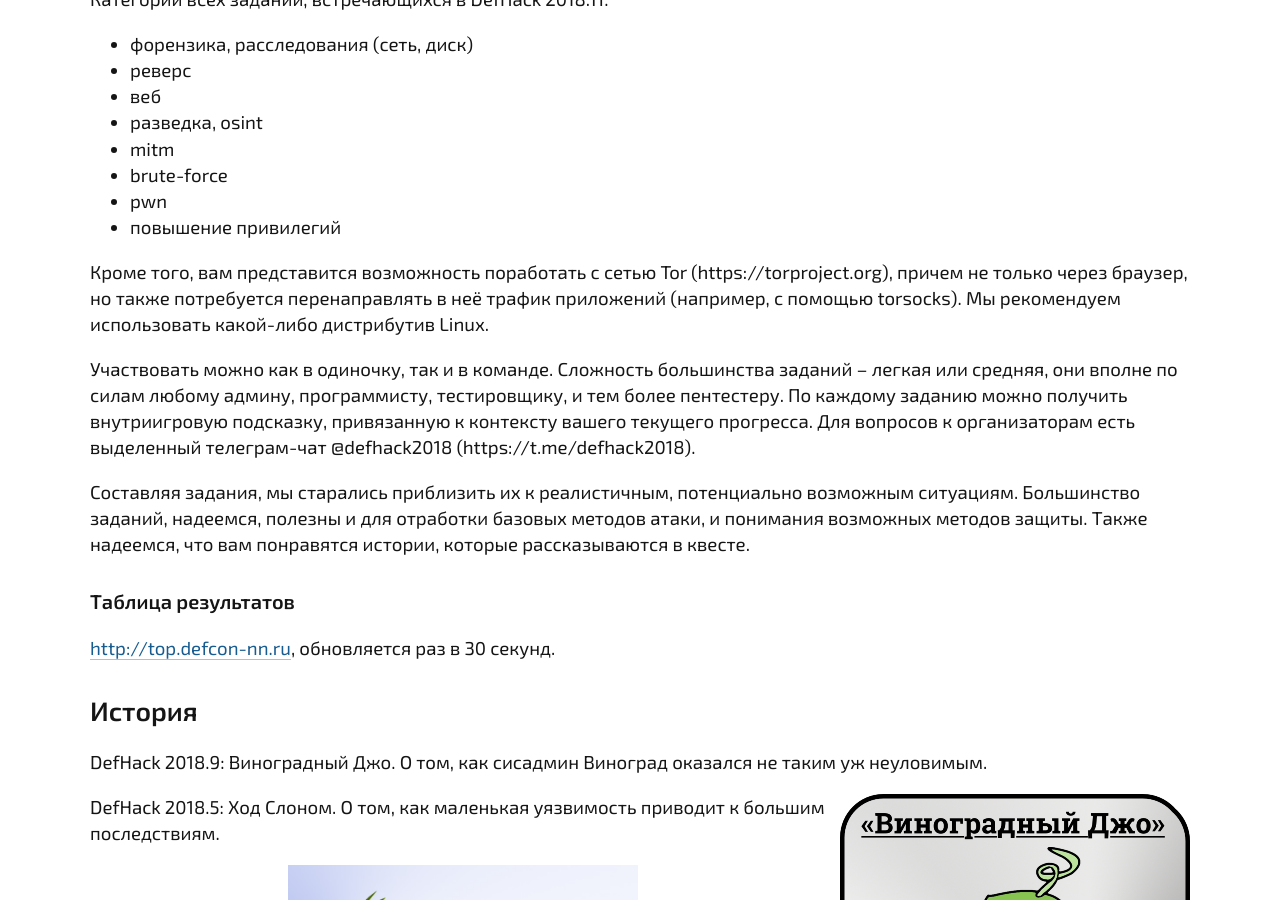
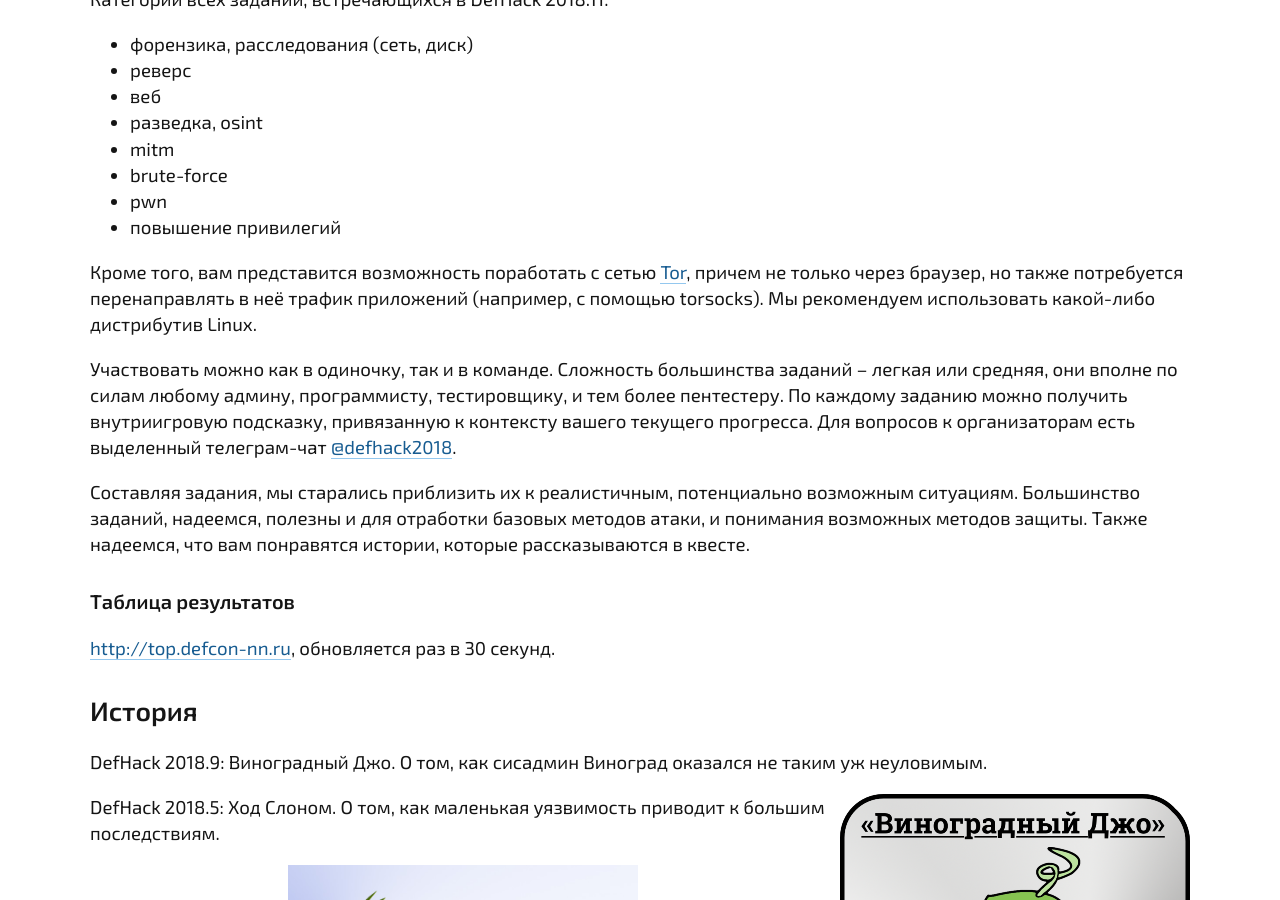
Before and after one commit to defcon-nn/defcon-nn.github.io, a Jekyll site: the page built from defhack.md, in a window 1280 px wide and 900 px high, scrolled down 841 px. Built offline with Jekyll 4.4.1, drawn with Linux system fonts in a browser that asks for light colours.

Commit message:
Опечатки, уменьшен размер картинки медведя в дефхак

```diff
--- a/defhack.md
+++ b/defhack.md
@@ -27,9 +27,9 @@
 - pwn
 - повышение привилегий
 
-Кроме того, вам представится возможность поработать с сетью Tor (https://torproject.org), причем не только через браузер, но также потребуется перенаправлять в неё трафик приложений (например, с помощью torsocks). Мы рекомендуем использовать какой-либо дистрибутив Linux.
+Кроме того, вам представится возможность поработать с сетью [Tor](https://torproject.org), причем не только через браузер, но также потребуется перенаправлять в неё трафик приложений (например, с помощью torsocks). Мы рекомендуем использовать какой-либо дистрибутив Linux.
 
-Участвовать можно как в одиночку, так и в команде. Сложность большинства заданий -- легкая или средняя, они вполне по силам любому админу, программисту, тестировщику, и тем более пентестеру. По каждому заданию можно получить внутриигровую подсказку, привязанную к контексту вашего текущего прогресса. Для вопросов к организаторам есть выделенный телеграм-чат @defhack2018 (https://t.me/defhack2018).
+Участвовать можно как в одиночку, так и в команде. Сложность большинства заданий -- легкая или средняя, они вполне по силам любому админу, программисту, тестировщику, и тем более пентестеру. По каждому заданию можно получить внутриигровую подсказку, привязанную к контексту вашего текущего прогресса. Для вопросов к организаторам есть выделенный телеграм-чат [@defhack2018](https://t.me/defhack2018).
 
 Составляя задания, мы старались приблизить их к реалистичным, потенциально возможным ситуациям. Большинство заданий, надеемся, полезны и для отработки базовых методов атаки, и понимания возможных методов защиты. Также надеемся, что вам понравятся истории, которые рассказываются в квесте.
 
```
Also changed, not shown: images/defhack/medv.jpg.
